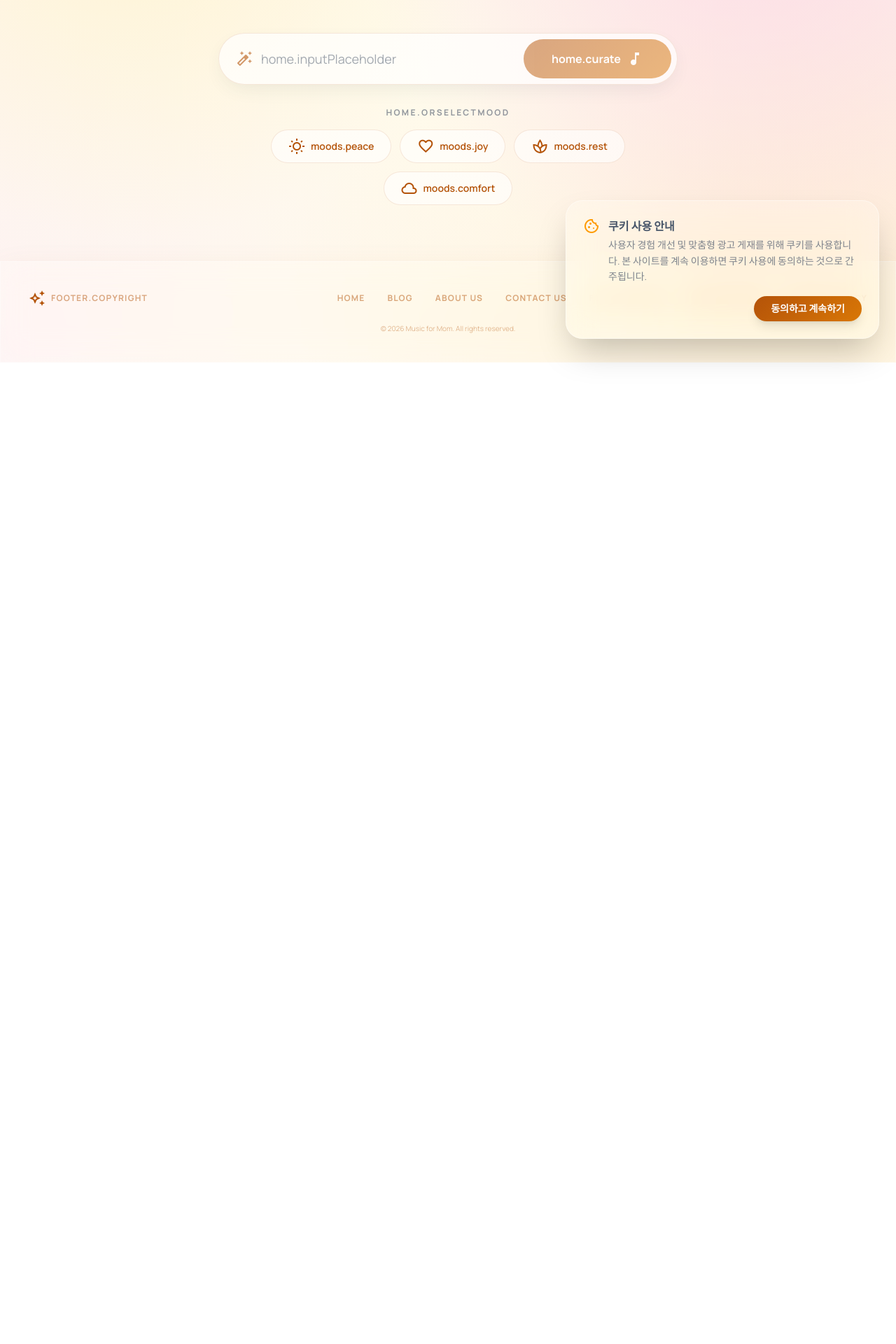
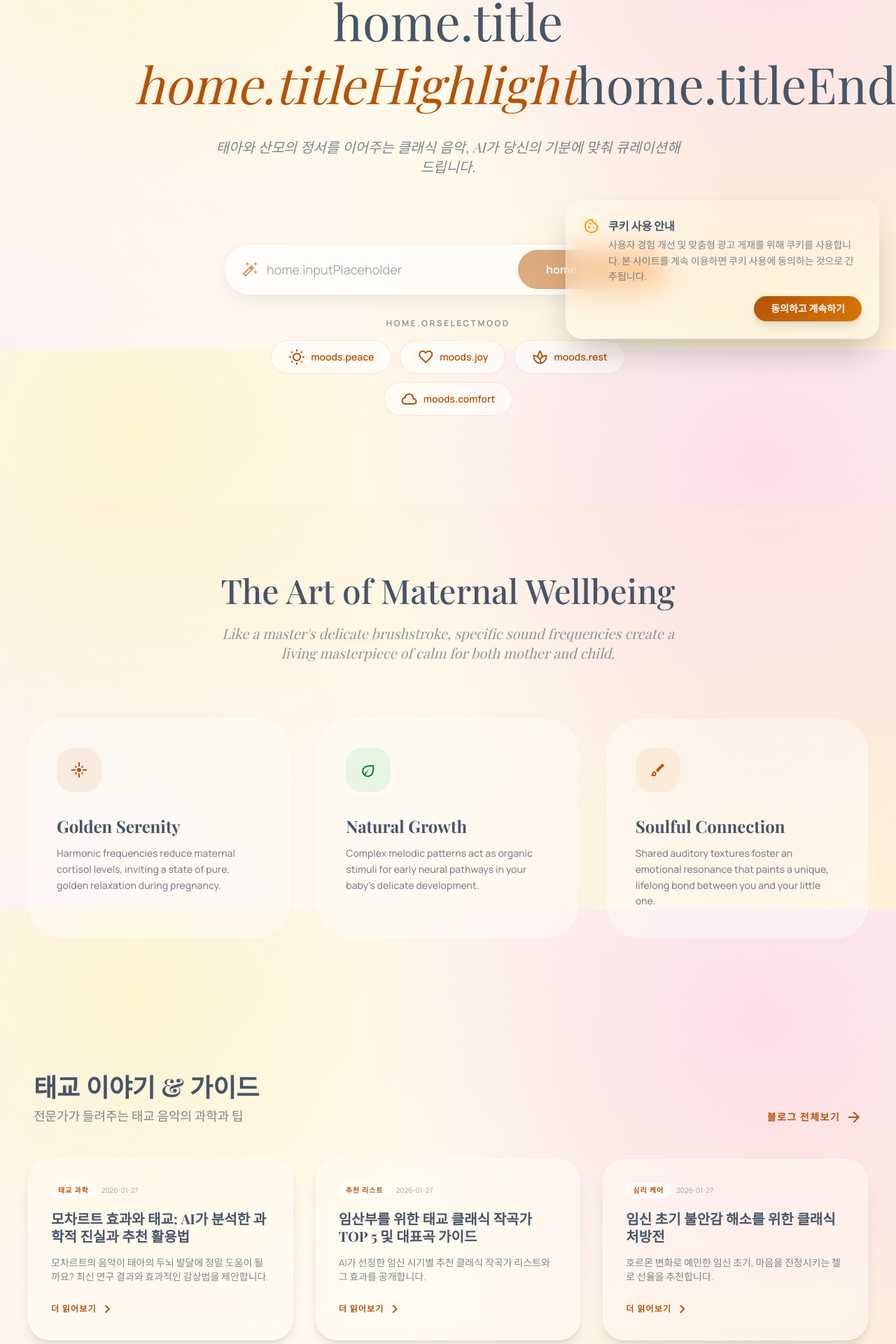
Before and after one commit to nantenewyork/music-for-mom, a React (Vite) app: page / in a window 1280 px wide. Shown: the part 300-2220 px from the top of the page at 70% size. Before the commit the page ends 818 px from the top, so only its background shows below. Built offline with nearby package versions, Linux system fonts and the light colour scheme; the HTML template or start-up script is replaced by a standard one; a web font is replaced by a local one.

Commit message:
feat: implement rich UI design system and integrate blog content

```diff
--- a/src/App.tsx
+++ b/src/App.tsx
@@ -16,6 +16,7 @@ import Footer from './components/Footer'
 import CookieConsent from './components/CookieConsent'
 import BlogList from './pages/blog/BlogList'
 import BlogPost from './pages/blog/BlogPost'
+import HomeSections from './components/HomeSections'
 
 interface MusicRecommendation {
   composer: string
@@ -173,6 +174,7 @@ function App() {
       setRecommendation(data)
       setCurrentPage('result')
     } catch (err) {
+      if (err) setError(t('common.error'))
       const randomIndex = Math.floor(Math.random() * fallbackRecommendations.length)
       setRecommendation(fallbackRecommendations[randomIndex])
       setCurrentPage('result')
@@ -209,7 +211,7 @@ function App() {
 
   return (
     <div className="impressionist-bg body-sans min-h-screen flex flex-col overflow-x-hidden">
-      <header className="sticky top-0 z-50 w-full glass-panel-warm">
+      <header className="sticky top-0 z-50 w-full glass-panel-warm border-b border-white/20">
         <div className="mx-auto max-w-7xl px-4 sm:px-6 lg:px-10">
           <div className="flex h-16 sm:h-20 items-center justify-between">
             <div className="flex items-center gap-2 sm:gap-3 cursor-pointer" onClick={() => navigate('/')}>
@@ -226,10 +228,10 @@ function App() {
 
             {/* Desktop Navigation */}
             <nav className="hidden md:flex items-center gap-6 lg:gap-10">
-              <button onClick={() => navigate('/')} className="text-sm font-semibold transition-colors" style={{ color: `${colors.deepGold}cc` }}>Home</button>
-              <button onClick={() => navigate('/blog')} className="text-sm font-semibold transition-colors" style={{ color: `${colors.deepGold}cc` }}>Blog</button>
-              <button onClick={handleGoToLibrary} className="text-sm font-semibold transition-colors" style={{ color: `${colors.deepGold}cc` }}>{t('header.library')}</button>
-              <button onClick={() => navigate('/about')} className="text-sm font-semibold transition-colors" style={{ color: `${colors.deepGold}cc` }}>About</button>
+              <button onClick={() => navigate('/')} className="text-sm font-semibold transition-colors hover:opacity-70" style={{ color: `${colors.deepGold}cc` }}>Home</button>
+              <button onClick={() => navigate('/blog')} className="text-sm font-semibold transition-colors hover:opacity-70" style={{ color: `${colors.deepGold}cc` }}>Blog</button>
+              <button onClick={handleGoToLibrary} className="text-sm font-semibold transition-colors hover:opacity-70" style={{ color: `${colors.deepGold}cc` }}>{t('header.library')}</button>
+              <button onClick={() => navigate('/about')} className="text-sm font-semibold transition-colors hover:opacity-70" style={{ color: `${colors.deepGold}cc` }}>About</button>
             </nav>
 
             {/* Right Side Icons & Mobile Menu Items */}
@@ -264,18 +266,22 @@ function App() {
                 onGoToLibrary={handleGoToLibrary}
               />
             ) : (
-              <div className="flex-1 flex flex-col items-center justify-center px-4 sm:px-6 py-8 sm:py-12 lg:py-20">
-                <div className="mb-8 sm:mb-12 text-center fade-in">
+              <div className="w-full">
+                <div className="flex flex-col items-center justify-center px-4 sm:px-6 py-12 sm:py-20 lg:py-32">
+                  <div className="mb-8 sm:mb-12 text-center fade-in max-w-4xl mx-auto">
                     <div
-                    className="inline-flex items-center gap-2 rounded-full px-3 sm:px-4 py-1.5 mb-4 sm:mb-6 shadow-sm"
-                    style={{ backgroundColor: 'rgba(254, 243, 199, 0.5)', border: '1px solid rgba(217, 119, 6, 0.2)' }}
+                      className="inline-flex items-center gap-2 rounded-full px-4 py-2 mb-6 sm:mb-8 shadow-sm"
+                      style={{ backgroundColor: 'rgba(254, 243, 199, 0.6)', border: '1px solid rgba(217, 119, 6, 0.3)' }}
                     >
                       <span className="material-symbols-outlined text-xs sm:text-sm" style={{ color: colors.deepGold }}>auto_awesome</span>
                       <span className="text-[10px] sm:text-xs font-bold uppercase tracking-widest" style={{ color: colors.deepGold }}>{t('home.badge')}</span>
                     </div>
-                  <h1 className="premium-serif text-2xl sm:text-4xl md:text-5xl lg:text-6xl font-light leading-tight px-2" style={{ color: colors.warmSlate }}>
-                    {t('home.title')} <br className="sm:hidden" /><span className="italic" style={{ color: colors.deepGold }}>{t('home.titleHighlight')}</span>{t('home.titleEnd')}
+                    <h1 className="premium-serif text-3xl sm:text-5xl md:text-6xl lg:text-7xl font-light leading-tight mb-8" style={{ color: colors.warmSlate }}>
+                      {t('home.title')} <br className="hidden sm:block" /><span className="italic" style={{ color: colors.deepGold }}>{t('home.titleHighlight')}</span>{t('home.titleEnd')}
                     </h1>
+                    <p className="max-w-2xl mx-auto text-lg sm:text-xl italic font-serif opacity-70 mb-12" style={{ color: colors.warmSlate }}>
+                      태아와 산모의 정서를 이어주는 클래식 음악, AI가 당신의 기분에 맞춰 큐레이션해드립니다.
+                    </p>
                   </div>
 
                   {loading ? (
@@ -286,10 +292,14 @@ function App() {
                       </p>
                     </div>
                   ) : (
-                  <div className="w-full max-w-2xl fade-in px-2">
+                    <div className="w-full max-w-2xl fade-in px-4">
                       <MoodInput onSubmit={handleMoodSubmit} loading={loading} />
                     </div>
                   )}
+                </div>
+
+                {/* Rich Homepage Sections */}
+                {!loading && currentPage !== 'result' && <HomeSections />}
               </div>
             )
           } />
--- /dev/null
+++ b/src/components/HomeSections.tsx
@@ -0,0 +1,133 @@
+import React from 'react'
+import { useNavigate } from 'react-router-dom'
+import { blogPosts } from '../pages/blog/blogData'
+
+const colors = {
+    deepGold: '#b45309',
+    primaryWarm: '#d97706',
+    warmSlate: '#475569',
+    ochreGlow: '#fef3c7',
+}
+
+const HomeSections = () => {
+    const navigate = useNavigate()
+    const latestPosts = blogPosts.slice(0, 3)
+
+    return (
+        <div className="w-full">
+            {/* The Art of Maternal Wellbeing Section */}
+            <section className="bg-gradient-to-b from-orange-100/20 to-transparent py-16 sm:py-24 border-t border-orange-200/20 relative overflow-hidden">
+                <div className="mx-auto max-w-7xl px-4 sm:px-6 lg:px-10">
+                    <div className="mb-12 sm:mb-20 flex flex-col items-center text-center px-4">
+                        <h2 className="premium-serif text-3xl sm:text-4xl md:text-5xl font-medium mb-6" style={{ color: colors.warmSlate }}>
+                            The Art of Maternal Wellbeing
+                        </h2>
+                        <p className="max-w-2xl text-lg sm:text-xl italic font-serif" style={{ color: `${colors.warmSlate}99` }}>
+                            Like a master's delicate brushstroke, specific sound frequencies create a living masterpiece of calm for both mother and child.
+                        </p>
+                    </div>
+
+                    <div className="grid grid-cols-1 gap-6 sm:gap-10 md:grid-cols-3">
+                        {/* Golden Serenity */}
+                        <div className="group flex flex-col gap-6 sm:gap-8 rounded-[2rem] sm:rounded-[3rem] p-8 sm:p-10 bg-white/40 border border-white/40 transition-all hover:-translate-y-2 hover:bg-white/60 hover:shadow-2xl">
+                            <div className="flex h-14 w-14 sm:h-16 sm:w-16 items-center justify-center rounded-[1.2rem] sm:rounded-[1.5rem] bg-orange-100 text-deep-gold" style={{ backgroundColor: `${colors.deepGold}15` }}>
+                                <span className="material-symbols-outlined text-3xl sm:text-4xl">flare</span>
+                            </div>
+                            <div>
+                                <h3 className="premium-serif text-xl sm:text-2xl font-bold mb-3" style={{ color: colors.warmSlate }}>Golden Serenity</h3>
+                                <p className="text-sm font-medium leading-relaxed" style={{ color: `${colors.warmSlate}b3` }}>
+                                    Harmonic frequencies reduce maternal cortisol levels, inviting a state of pure, golden relaxation during pregnancy.
+                                </p>
+                            </div>
+                        </div>
+
+                        {/* Natural Growth */}
+                        <div className="group flex flex-col gap-6 sm:gap-8 rounded-[2rem] sm:rounded-[3rem] p-8 sm:p-10 bg-white/40 border border-white/40 transition-all hover:-translate-y-2 hover:bg-white/60 hover:shadow-2xl">
+                            <div className="flex h-14 w-14 sm:h-16 sm:w-16 items-center justify-center rounded-[1.2rem] sm:rounded-[1.5rem] bg-green-100 text-green-700" style={{ backgroundColor: 'rgba(34, 197, 94, 0.1)' }}>
+                                <span className="material-symbols-outlined text-3xl sm:text-4xl">eco</span>
+                            </div>
+                            <div>
+                                <h3 className="premium-serif text-xl sm:text-2xl font-bold mb-3" style={{ color: colors.warmSlate }}>Natural Growth</h3>
+                                <p className="text-sm font-medium leading-relaxed" style={{ color: `${colors.warmSlate}b3` }}>
+                                    Complex melodic patterns act as organic stimuli for early neural pathways in your baby's delicate development.
+                                </p>
+                            </div>
+                        </div>
+
+                        {/* Soulful Connection */}
+                        <div className="group flex flex-col gap-6 sm:gap-8 rounded-[2rem] sm:rounded-[3rem] p-8 sm:p-10 bg-white/40 border border-white/40 transition-all hover:-translate-y-2 hover:bg-white/60 hover:shadow-2xl">
+                            <div className="flex h-14 w-14 sm:h-16 sm:w-16 items-center justify-center rounded-[1.2rem] sm:rounded-[1.5rem] bg-orange-100 text-deep-gold" style={{ backgroundColor: `${colors.primaryWarm}15` }}>
+                                <span className="material-symbols-outlined text-3xl sm:text-4xl">brush</span>
+                            </div>
+                            <div>
+                                <h3 className="premium-serif text-xl sm:text-2xl font-bold mb-3" style={{ color: colors.warmSlate }}>Soulful Connection</h3>
+                                <p className="text-sm font-medium leading-relaxed" style={{ color: `${colors.warmSlate}b3` }}>
+                                    Shared auditory textures foster an emotional resonance that paints a unique, lifelong bond between you and your little one.
+                                </p>
+                            </div>
+                        </div>
+                    </div>
+                </div>
+            </section>
+
+            {/* Latest Blog Posts Section */}
+            <section className="py-16 sm:py-24">
+                <div className="mx-auto max-w-7xl px-4 sm:px-6 lg:px-10">
+                    <div className="flex flex-col sm:flex-row justify-between items-end mb-10 sm:mb-12 gap-4 px-2">
+                        <div className="text-left">
+                            <h2 className="premium-serif text-3xl sm:text-4xl font-bold mb-2" style={{ color: colors.warmSlate }}>
+                                태교 이야기 & 가이드
+                            </h2>
+                            <p className="text-base sm:text-lg opacity-70" style={{ color: `${colors.warmSlate}` }}>
+                                전문가가 들려주는 태교 음악의 과학과 팁
+                            </p>
+                        </div>
+                        <button
+                            onClick={() => navigate('/blog')}
+                            className="text-sm font-bold uppercase tracking-widest flex items-center gap-2 group transition-all"
+                            style={{ color: colors.deepGold }}
+                        >
+                            블로그 전체보기
+                            <span className="material-symbols-outlined text-lg group-hover:translate-x-1 transition-transform">arrow_forward</span>
+                        </button>
+                    </div>
+
+                    <div className="grid gap-6 sm:gap-8 md:grid-cols-3">
+                        {latestPosts.map((post) => (
+                            <article
+                                key={post.id}
+                                className="glass-panel-warm rounded-[2rem] overflow-hidden flex flex-col hover:translate-y-[-4px] transition-transform cursor-pointer shadow-lg"
+                                style={{ background: 'rgba(255, 255, 255, 0.4)', border: '1px solid rgba(255, 255, 255, 0.5)' }}
+                                onClick={() => navigate(`/blog/${post.id}`)}
+                            >
+                                <div className="p-6 sm:p-8 flex flex-col flex-1">
+                                    <div className="flex items-center gap-2 mb-4">
+                                        <span className="text-[10px] font-bold uppercase tracking-widest px-2.5 py-1 rounded-full bg-white/60" style={{ color: colors.deepGold }}>
+                                            {post.category}
+                                        </span>
+                                        <span className="text-[10px] opacity-50">{post.date}</span>
+                                    </div>
+                                    <h3 className="premium-serif text-lg sm:text-xl font-bold mb-4 leading-tight" style={{ color: colors.warmSlate }}>
+                                        {post.title}
+                                    </h3>
+                                    <p className="text-sm opacity-70 mb-6 flex-1 line-clamp-2">
+                                        {post.excerpt}
+                                    </p>
+                                    <div
+                                        className="text-xs font-bold uppercase tracking-widest flex items-center gap-1"
+                                        style={{ color: colors.deepGold }}
+                                    >
+                                        더 읽어보기
+                                        <span className="material-symbols-outlined text-sm">chevron_right</span>
+                                    </div>
+                                </div>
+                            </article>
+                        ))}
+                    </div>
+                </div>
+            </section>
+        </div>
+    )
+}
+
+export default HomeSections
```
Lines whose indentation alone changed are shown as unchanged.
